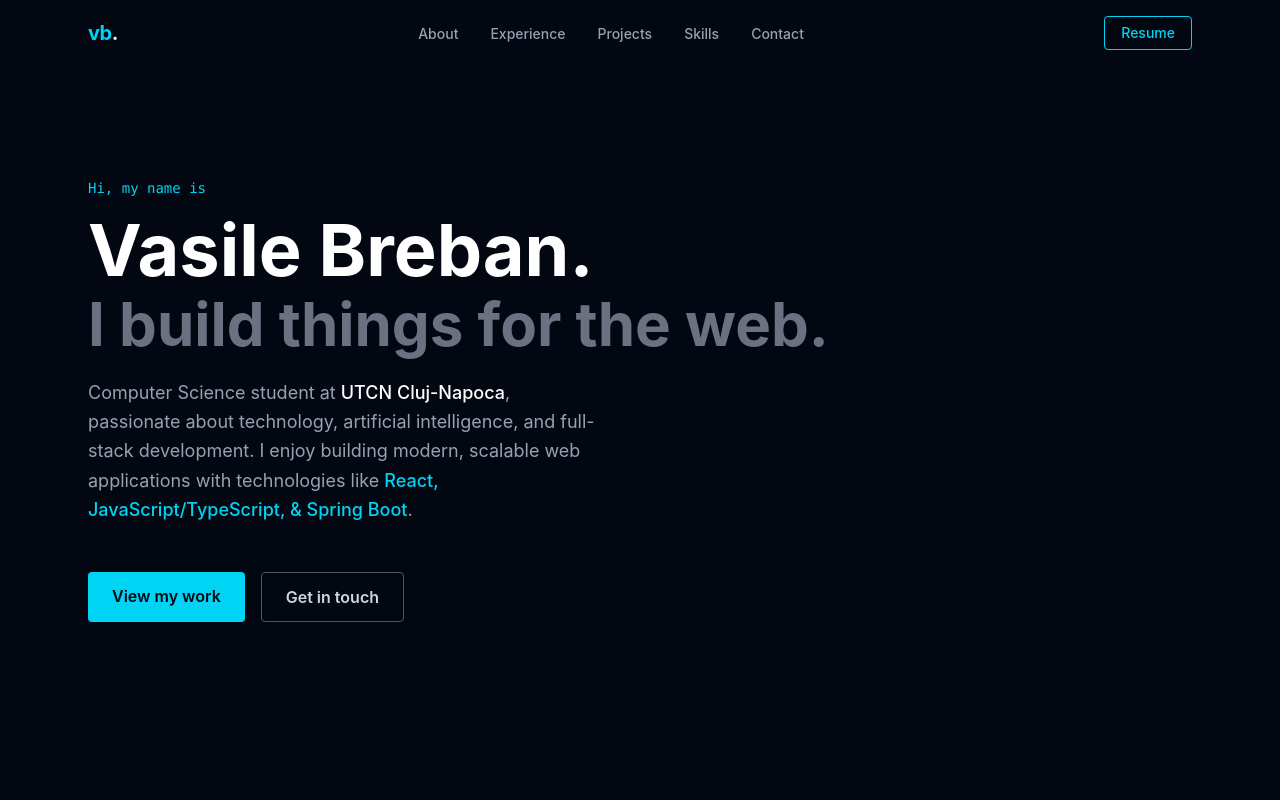
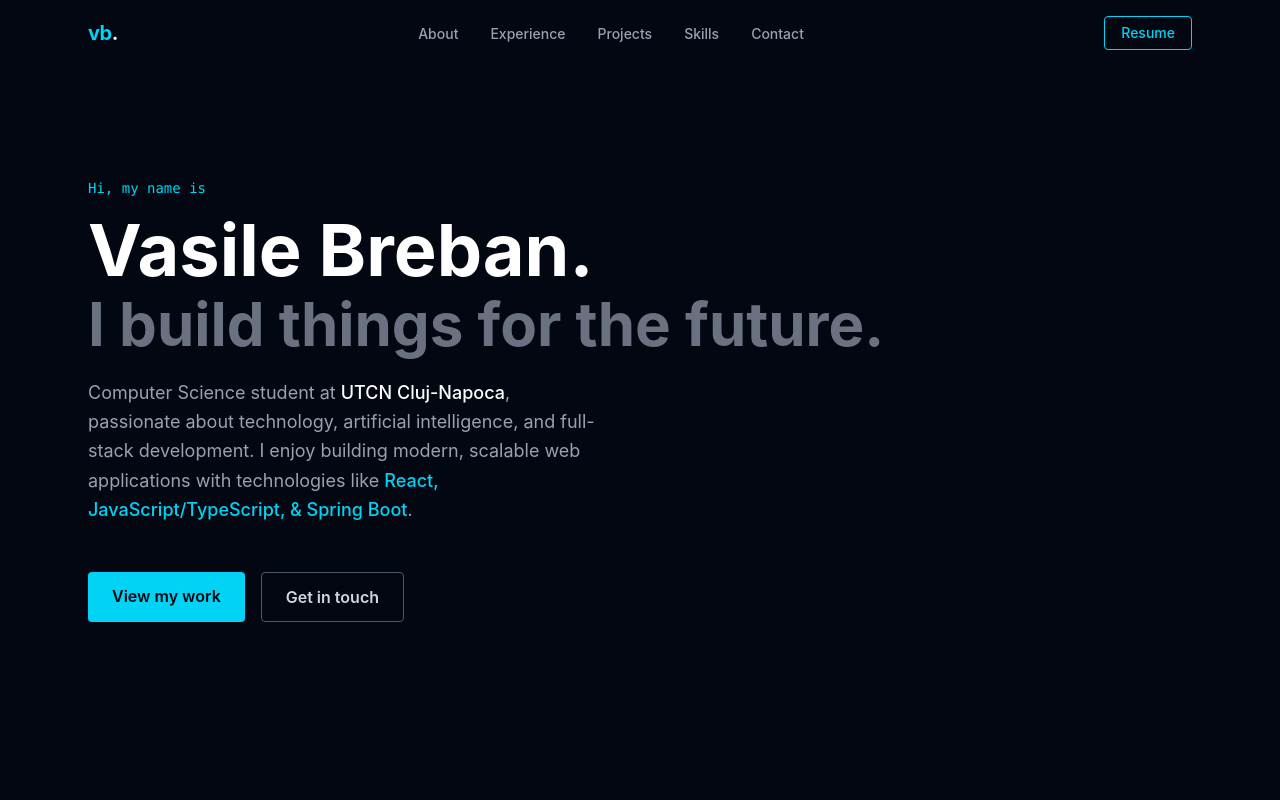
Before and after one commit to vasibreban27/vasibreban27.github.io, a React (Vite) app: page / in a window 1280 px wide. Shown: the top 800 px of the page. Built offline with nearby package versions, Linux system fonts and the light colour scheme; no server answers.

Commit message:
add emailjs dependency correctly

```diff
--- a/package.json
+++ b/package.json
@@ -10,6 +10,7 @@
     "preview": "vite preview"
   },
   "dependencies": {
+    "@emailjs/browser": "^4.4.1",
     "framer-motion": "^12.38.0",
     "react": "^19.2.5",
     "react-dom": "^19.2.5"
--- a/src/components/Hero.tsx
+++ b/src/components/Hero.tsx
@@ -27,7 +27,7 @@ export default function Hero() {
                 {...fadeUp(0.3)}
                 className="text-4xl md:text-6xl font-bold text-gray-500 mb-6"
             >
-                I build things for the web.
+                I build things for the future.
             </motion.h2>
 
             <motion.p
```
Also changed, not shown: 1 other file (tests, documents, lock files or other folders).
